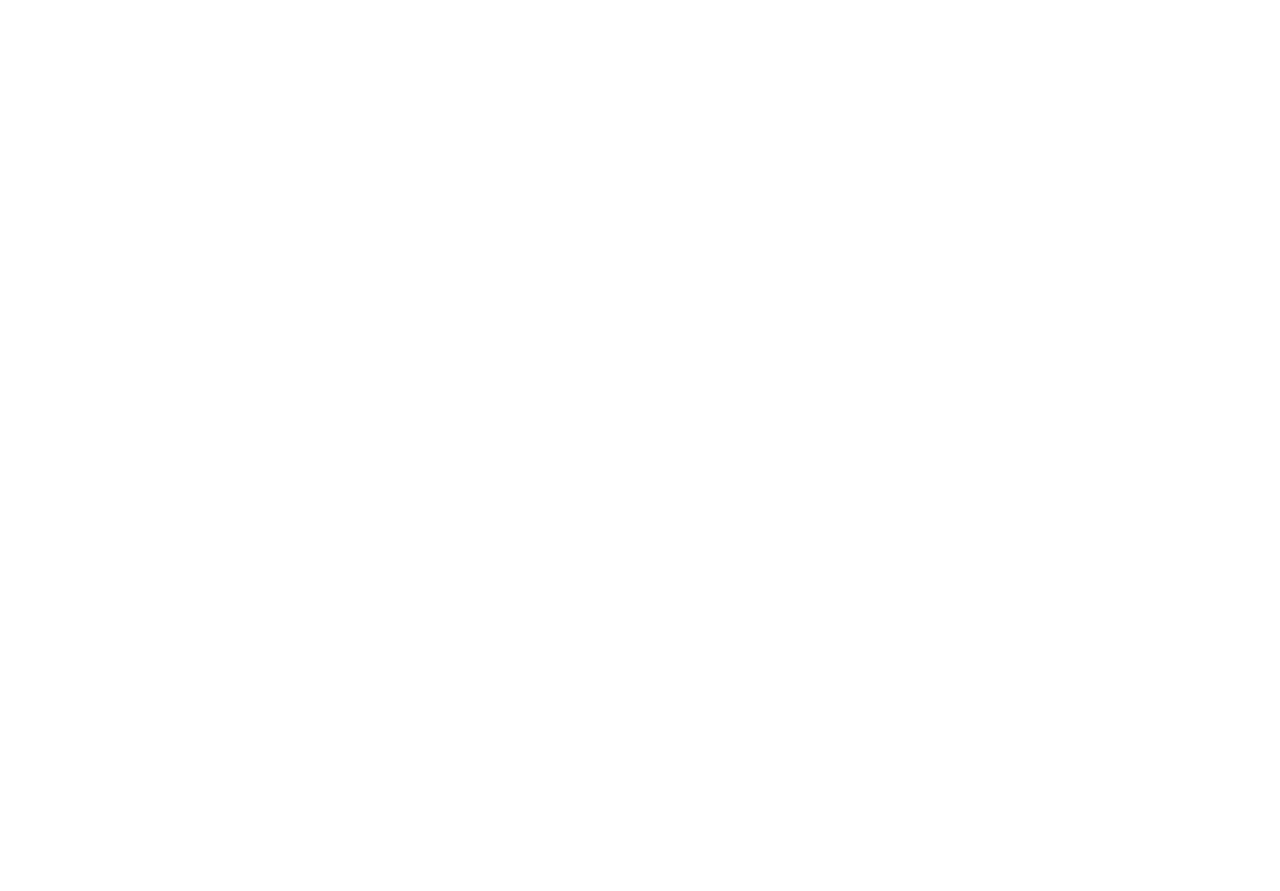
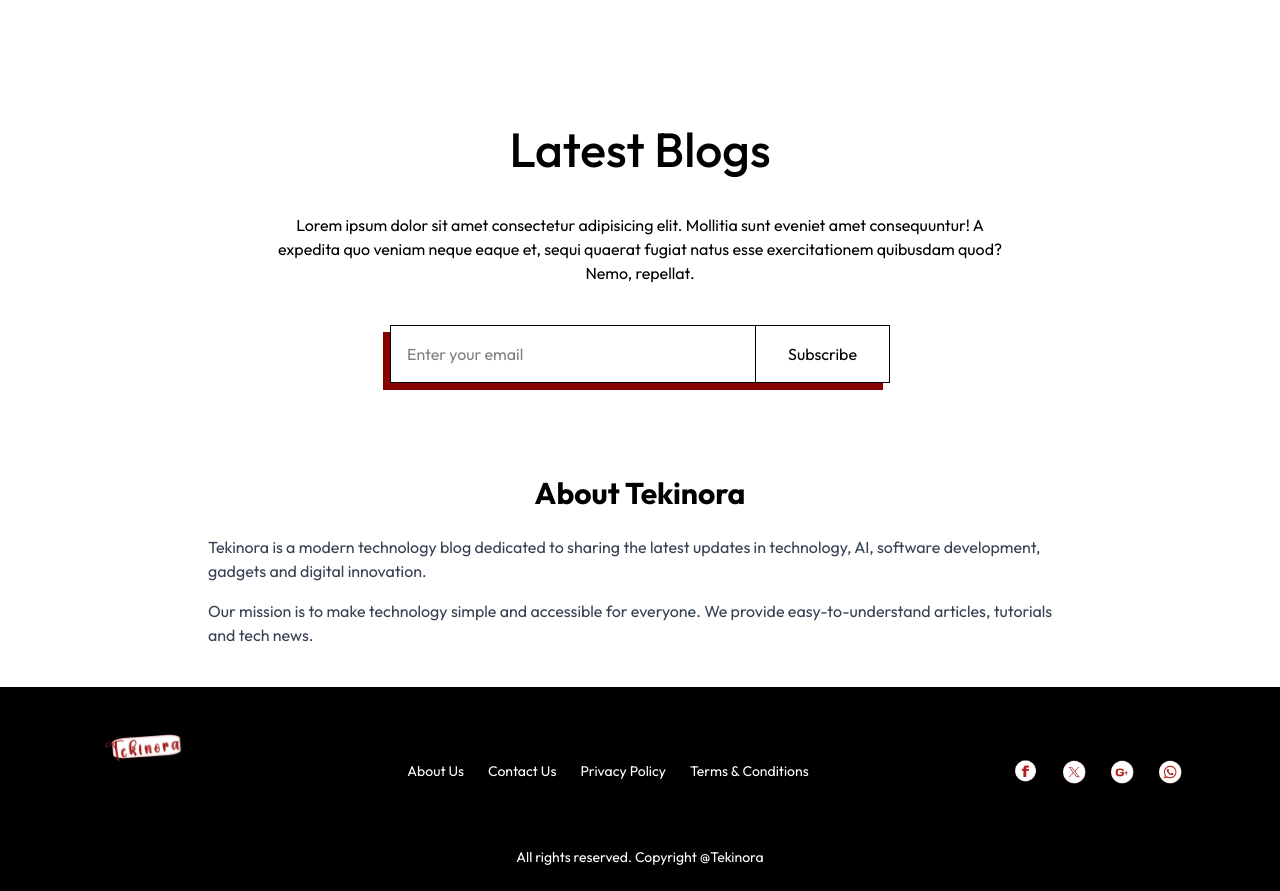
Before and after one commit to johnhytechie/jontechblog-Next.js-dev, a Next.js app: page /about in a window 1280 px wide. Before the commit this address had no page. Shown: the part 427-1318 px from the top of the page. Before the commit the page ends 800 px from the top, so only its background shows below. Built offline with nearby package versions, Linux system fonts and the light colour scheme.

Commit message:
concluding blog front end

```diff
--- a/Components/Footer.tsx
+++ b/Components/Footer.tsx
@@ -1,18 +1,39 @@
 import { assets } from '@/Assets/assets'
 import Image from 'next/image'
+import Link from 'next/link'
 import React from 'react'
 
 const Footer = () => {
   return (
-    <div className='flex justify-around flex-col gap-2 sm:gap-o sm:gap-o sm:flex-row bg-black py-5 items-center'>
-      <Image src={assets.tekinoralogo} alt='' width={120} />
-      <p className='text-sm text-white'>All right reserved. Copyright @Tekinora</p>
-      <div className='flex'>
-          <Image src={assets.facebook}  alt='' width={40}/>
-          <Image src={assets.x}  alt='' width={40}/>
-          <Image src={assets.google}  alt='' width={40}/>
-          <Image src={assets.whatsapp}  alt='' width={40}/>
+    <div className='bg-black py-6'>
+
+      <div className='flex justify-around flex-col gap-4 sm:flex-row items-center'>
+
+        {/* Logo */}
+        <Image src={assets.tekinoralogo} alt='' width={120} />
+
+        {/* Footer Links */}
+        <div className='flex gap-6 text-white text-sm'>
+          <Link href="/about">About Us</Link>
+          <Link href="/contact">Contact Us</Link>
+          <Link href="/privacy-policy">Privacy Policy</Link>
+          <Link href="/terms">Terms & Conditions</Link>
+        </div>
+
+        {/* Social Icons */}
+        <div className='flex gap-2'>
+          <Image src={assets.facebook} alt='' width={40}/>
+          <Image src={assets.x} alt='' width={40}/>
+          <Image src={assets.google} alt='' width={40}/>
+          <Image src={assets.whatsapp} alt='' width={40}/>
+        </div>
+
       </div>
+
+      <p className='text-sm text-white text-center mt-4'>
+        All rights reserved. Copyright @Tekinora
+      </p>
+
     </div>
   )
 }
--- /dev/null
+++ b/app/about/page.tsx
@@ -0,0 +1,51 @@
+import React from 'react'
+import Header from '@/Components/Header'
+import Footer from '@/Components/Footer'
+import Image from 'next/image'
+import { assets } from '@/Assets/assets'
+
+const AboutPage = () => {
+  return (
+    <div>
+
+      {/* Header */}
+      <Header />
+
+      {/* About Content */}
+      <div className='max-w-4xl mx-auto px-4 py-10'>
+
+        <h1 className='text-3xl font-bold mb-6 text-center'>
+          About Tekinora
+        </h1>
+
+        <div className='flex flex-col sm:flex-row gap-8 items-center'>
+
+          {/* About Text */}
+          <div>
+
+            <p className='mb-4 text-gray-700'>
+              Tekinora is a modern technology blog dedicated to sharing
+              the latest updates in technology, AI, software development,
+              gadgets and digital innovation.
+            </p>
+
+            <p className='text-gray-700'>
+              Our mission is to make technology simple and accessible
+              for everyone. We provide easy-to-understand articles,
+              tutorials and tech news.
+            </p>
+
+          </div>
+
+        </div>
+
+      </div>
+
+      {/* Footer */}
+      <Footer />
+
+    </div>
+  )
+}
+
+export default AboutPage
--- a/app/blogs/[id]/page.tsx
+++ b/app/blogs/[id]/page.tsx
@@ -3,6 +3,8 @@
 import React, { useEffect, useState, use } from 'react'
 import Image from 'next/image'
 import { assets, blog_data } from '@/Assets/assets'
+import Footer from '@/Components/Footer'
+import Link from 'next/link'
 
 const Page = ({ params }: { params: Promise<{ id: string }> }) => {
 
@@ -39,12 +41,15 @@ const Page = ({ params }: { params: Promise<{ id: string }> }) => {
           {/* Header */}
       <div className='flex justify-between items-center'>
 
+        <Link href='/'>
+
         <Image
           src={assets.tekinoralogo}
           width={180}
           alt=''
           className='w-[130px] sm:w-auto'
         />
+        </Link>
          <button className='flex items-center gap-2 font-medium py-1 px-3 sm:py-3 sm:px-6 border border-red-500 shadow-[-7px_7px_0px_#880000]'>
           Get Started
           <Image
@@ -83,14 +88,16 @@ const Page = ({ params }: { params: Promise<{ id: string }> }) => {
           <div className='my-24'>
             <p className='text-black font font-semibold my-4'>Share this article on social media</p>
             <div className='flex'>
-              <Image src={assets.facebook} width={40} alt=''/>
-              <Image src={assets.instagram} width={40} alt=''/>
-              <Image src={assets.x} width={40} alt=''/>
-              <Image src={assets.whatsapp} width={40} alt=''/>
+              <Image src={assets.facebook} width={50} alt=''/>
+              <Image src={assets.instagram} width={50} alt=''/>
+              <Image src={assets.x} width={50} alt=''/>
+              <Image src={assets.whatsapp} width={50} alt=''/>
+              <Image src={assets.google} width={50} alt=''/>
 
             </div>
           </div>
          </div>
+       <Footer/>
       </>:<></>
 
   )
--- /dev/null
+++ b/app/contact/page.tsx
@@ -0,0 +1,18 @@
+import React from 'react'
+
+const ContactPage = () => {
+  return (
+    <div className='max-w-4xl mx-auto px-4 py-10'>
+      <h1 className='text-3xl font-bold mb-4'>Contact Us</h1>
+
+      <p className='mb-3'>
+        Have questions or suggestions? Reach out to us.
+      </p>
+
+      <p>Email: tekinora@gmail.com</p>
+      <p>Phone: +234 XXX XXX XXXX</p>
+    </div>
+  )
+}
+
+export default ContactPage
--- /dev/null
+++ b/app/privacy-policy/page.tsx
@@ -0,0 +1,20 @@
+import React from 'react'
+
+const PrivacyPolicy = () => {
+  return (
+    <div className='max-w-4xl mx-auto px-4 py-10'>
+      <h1 className='text-3xl font-bold mb-4'>Privacy Policy</h1>
+
+      <p className='mb-3'>
+        We respect your privacy and are committed to protecting
+        your personal information.
+      </p>
+
+      <p>
+        We do not sell or share your personal data with third parties.
+      </p>
+    </div>
+  )
+}
+
+export default PrivacyPolicy
--- /dev/null
+++ b/app/terms/page.tsx
@@ -0,0 +1,20 @@
+import React from 'react'
+
+const TermsPage = () => {
+  return (
+    <div className='max-w-4xl mx-auto px-4 py-10'>
+      <h1 className='text-3xl font-bold mb-4'>Terms & Conditions</h1>
+
+      <p className='mb-3'>
+        By using Tekinora, you agree to follow our rules and
+        guidelines.
+      </p>
+
+      <p>
+        All content on this website is for informational purposes only.
+      </p>
+    </div>
+  )
+}
+
+export default TermsPage
```
